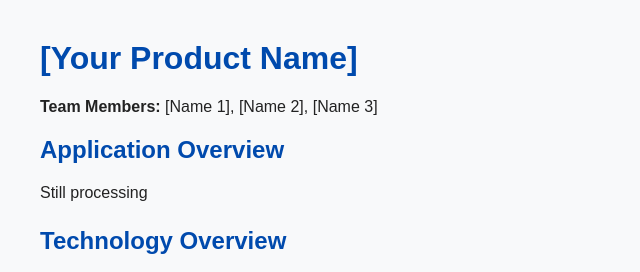
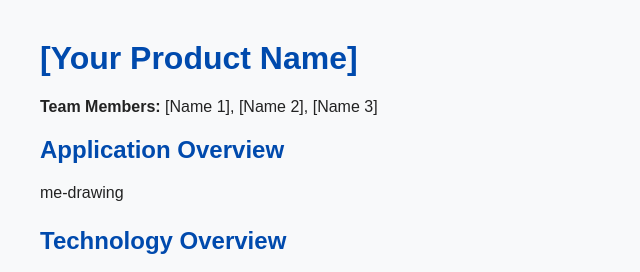
Before and after one commit to qhuynh-netizen/class-project-proposal, a plain HTML site: page index.html in a window 1280 px wide. Shown: the top 272 px of the page, 0-640 px from the left. Drawn offline with Linux system fonts and the light colour scheme.

Commit message:
Update index.html

```diff
--- a/index.html
+++ b/index.html
@@ -19,7 +19,7 @@
 
   <section>
     <h2>Application Overview</h2>
-    <p> Still processing </p>
+    <p> me-drawing </p>
   </section>
 
   <section>
```
